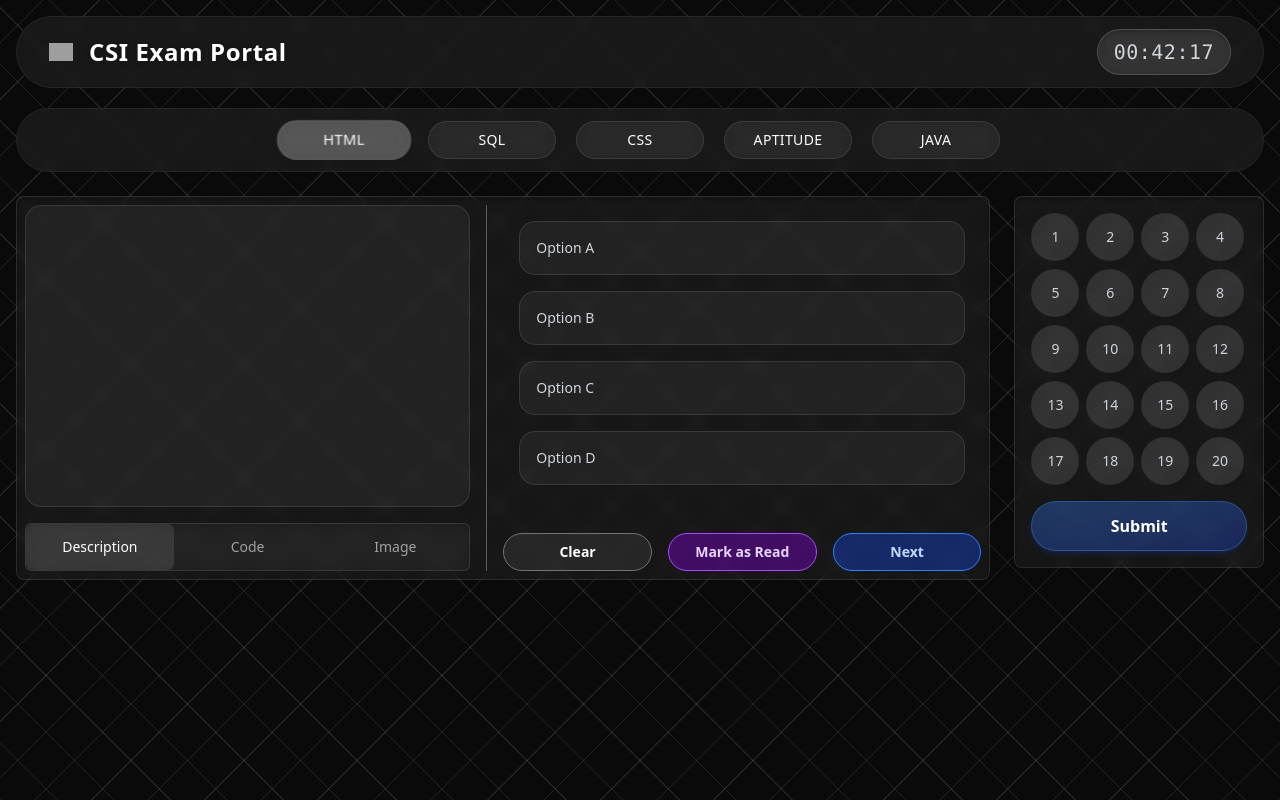
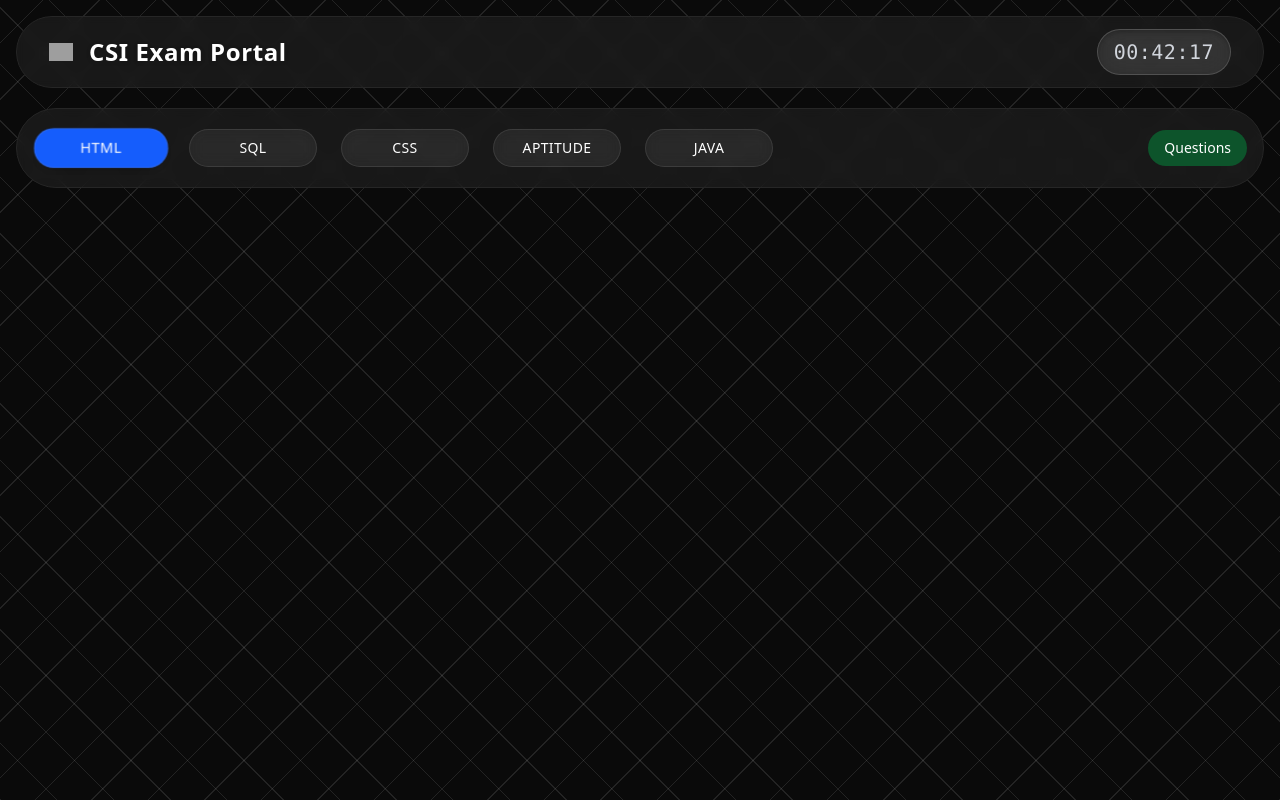
Before and after one commit to abhiineat/cine_exam, a Next.js app: page /e/exam in a window 1280 px wide. Built offline with nearby package versions, Linux system fonts and the light colour scheme; grey boxes are pictures that could not be loaded.

Commit message:
Refactor ExamPage, Navbar, and QuestionNavigator components; enhance functionality, improve styling, and streamline code structure for better user experience

```diff
--- a/src/app/e/exam/page.tsx
+++ b/src/app/e/exam/page.tsx
@@ -9,6 +9,7 @@
 
 export default function ExamPage() {
   const [drawerOpen, setDrawerOpen] = useState(false);
+  const [activeQuestion, setActiveQuestion] = useState(1);
 
   return (
     <div className="relative h-screen bg-[#0a0a0a] text-white p-4 overflow-y-auto">
@@ -16,24 +17,14 @@
 
       <div className="h-full overflow-y-auto">
         <Header />
-        <Navbar />
+        <Navbar onOpenQuestions={() => setDrawerOpen(true)} />
 
-        <div className="w-full mx-auto mt-6 flex flex-col lg:flex-row gap-6">
-          <Questions />
-          <QuestionNavigator open={drawerOpen} setOpen={setDrawerOpen} />
-        </div>
-      </div>
-
-      {/* Floating drawer toggle button (mobile only) */}
-      <div className="fixed bottom-4 right-4 z-50 md:hidden">
-        <button
-          onClick={() => setDrawerOpen(true)}
-          className="w-12 h-12 rounded-full bg-white/10 border border-white/10 text-white
-          flex items-center justify-center shadow-md hover:bg-white/20 transition-all"
-          aria-label="Open question navigator"
-        >
-          🧭
-        </button>
+        <QuestionNavigator
+          open={drawerOpen}
+          setOpen={setDrawerOpen}
+          activeQuestion={activeQuestion}
+          onQuestionClick={(i) => setActiveQuestion(i)}
+        />
       </div>
     </div>
   );
--- a/src/components/exam/Navbar.tsx
+++ b/src/components/exam/Navbar.tsx
@@ -1,38 +1,66 @@
 "use client";
+import { useState, useRef } from "react";
 
-import { useState } from "react";
+export default function Navbar({
+  onOpenQuestions,
+}: {
+  onOpenQuestions: () => void;
+}) {
+  const [activeTab, setActiveTab] = useState("HTML");
+  const tabs = ["HTML", "SQL", "CSS", "Aptitude", "Java"];
 
-export default function Navbar() {
-  const [activeTab, setActiveTab] = useState("HTML");
+  const tabRefs = useRef<{ [key: string]: HTMLButtonElement | null }>({});
 
-  const tabs = ["HTML", "SQL", "CSS", "Aptitude", "Java"];
+  const handleTabClick = (tab: string) => {
+    setActiveTab(tab);
+    // Scroll to tab if it's overflowing
+    tabRefs.current[tab]?.scrollIntoView({
+      behavior: "smooth",
+      inline: "center",
+      block: "nearest",
+    });
+  };
 
   return (
     <nav
       className="w-full mt-5 mx-auto px-4 py-3
       rounded-md sm:rounded-full
-      flex justify-start sm:justify-center gap-3 sm:gap-5
-      overflow-x-auto scrollbar-thin scrollbar-thumb-white/20
+      flex flex-wrap sm:flex-nowrap items-center justify-between gap-3
       backdrop-blur-[6px] bg-neutral-800/50 border border-neutral-800"
     >
+      {/* Scrollable Tabs */}
+      <div className="flex overflow-x-auto py-2 gap-3 sm:gap-5 flex-1 pr-2">
         {tabs.map((tab) => (
           <button
             key={tab}
-          onClick={() => setActiveTab(tab)}
-          className={`flex-shrink-0 px-4 sm:px-5 py-2 text-xs sm:text-sm
+            ref={(el) => {
+              tabRefs.current[tab] = el;
+            }}
+            onClick={() => handleTabClick(tab)}
+            className={`flex-shrink-0 ml-1 sm:px-5 py-2 text-xs sm:text-sm
             min-w-[6rem] sm:min-w-[8rem]
             rounded-md sm:rounded-full
             font-medium uppercase tracking-wide
             backdrop-blur-sm border border-white/10 transition-all cursor-pointer
             ${
               activeTab === tab
-              ? "bg-white/25 text-white shadow-md scale-105"
+                ? "bg-blue-600 text-white shadow-md scale-105"
                 : "bg-white/5 text-white hover:bg-white/10 hover:shadow-md hover:scale-105"
             }`}
           >
             {tab}
           </button>
         ))}
+      </div>
+
+      {/* Open Questions Button */}
+      <button
+        onClick={onOpenQuestions}
+        className="px-4 py-2 text-sm font-medium text-white rounded-md sm:rounded-full
+        bg-green-900 hover:bg-blue-700 transition-all shrink-0"
+      >
+        Questions
+      </button>
     </nav>
   );
 }
--- a/src/components/exam/questions/QuestionNavigator.tsx
+++ b/src/components/exam/questions/QuestionNavigator.tsx
@@ -4,63 +4,59 @@
 export default function QuestionNavigator({
   open,
   setOpen,
+  activeQuestion,
+  onQuestionClick,
 }: {
-  open?: boolean;
-  setOpen?: Dispatch<SetStateAction<boolean>>;
+  open: boolean;
+  setOpen: Dispatch<SetStateAction<boolean>>;
+  activeQuestion: number;
+  onQuestionClick?: (index: number) => void;
 }) {
   const questionButtons = (
-    <div className="grid grid-cols-5 sm:grid-cols-4 gap-2">
-      {Array.from({ length: 20 }, (_, i) => (
-        <button
-          key={i + 1}
-          className="w-8 h-8 sm:w-9 sm:h-9 md:w-12 md:h-12 rounded-full
-          text-xs sm:text-sm font-medium text-gray-300 hover:scale-105
-          bg-white/10 backdrop-blur-xl transition-all cursor-pointer"
-        >
-          {i + 1}
-        </button>
-      ))}
+    <div className="flex flex-wrap gap-3  items-center py-4 px-2">
+      {Array.from({ length: 20 }, (_, i) => {
+        const isActive = activeQuestion === i + 1;
+        return (
+          <button
+            key={i + 1}
+            onClick={() => onQuestionClick?.(i + 1)}
+            className={`w-10 h-10 sm:w-10 sm:h-10 md:w-11 md:h-11 rounded-full text-sm font-semibold
+              transition-all cursor-pointer flex items-center justify-center md:mb-4 md:my-2
+              ${
+                isActive
+                  ? "bg-blue-500 text-white shadow-md"
+                  : "text-gray-300"
+              }`}
+          >
+            {i + 1}
+          </button>
+        );
+      })}
     </div>
-  );
-
-  const submitButton = (
-    <button
-      disabled={false}
-      className="w-full py-2 sm:py-3 text-sm sm:text-base font-semibold rounded-full transition-all
-        backdrop-blur-xl border
-        disabled:cursor-not-allowed disabled:opacity-50 disabled:bg-white/5 disabled:border-white/10
-        text-white bg-gradient-to-br from-blue-500/30 to-blue-800/40 border-blue-400/30
-        shadow-md shadow-blue-900/30
-        hover:from-blue-500/30 hover:to-blue-900/40 hover:shadow-lg hover:scale-[1.02]
-        disabled:hover:scale-100"
-    >
-      Submit
-    </button>
   );
 
   return (
     <>
-      {/* Desktop sidebar */}
-      <section className="hidden md:flex flex-col w-full md:w-[25%] lg:w-[20%] shrink-0 p-4 h-full rounded-lg bg-white/5 backdrop-blur-[6px] border border-white/10 shadow-inner shadow-black/20">
-        <div className="flex-1 overflow-y-auto pr-1">{questionButtons}</div>
-        <div className="mt-4">{submitButton}</div>
-      </section>
-
-      {/* Mobile Drawer */}
-      {open && setOpen && (
-        <div className="fixed md:hidden inset-0 bg-black/50 z-50 backdrop-blur-sm flex justify-end">
-          <div className="w-[90%] max-w-sm h-full bg-neutral-900 border-l border-white/10 p-4 flex flex-col">
-            <div className="flex justify-between items-center mb-2">
-              <h2 className="text-white font-semibold">Questions</h2>
+      {open && (
+        <div
+          className="fixed inset-0 bg-black/50 z-50 backdrop-blur-sm flex justify-end md:justify-center items-center p-2"
+          onClick={(e) => {
+            if (e.target === e.currentTarget) {
+              setOpen(false);
+            }
+          }}
+        >
+          <div className="w-[90%] max-w-sm h-full md:h-auto md:max-w-md bg-neutral-900 border border-white/10 p-5 flex flex-col rounded-none md:rounded-xl">
+            <div className="flex justify-between items-center mb-4">
+              <h2 className="text-white font-semibold text-lg">Questions</h2>
               <button
                 onClick={() => setOpen(false)}
-                className="text-white text-lg"
+                className="text-white text-xl hover:scale-110 transition"
               >
                 ✕
               </button>
             </div>
             <div className="flex-1 overflow-y-auto">{questionButtons}</div>
-            <div className="pt-4">{submitButton}</div>
           </div>
         </div>
       )}
```
Lines whose indentation alone changed are shown as unchanged.
